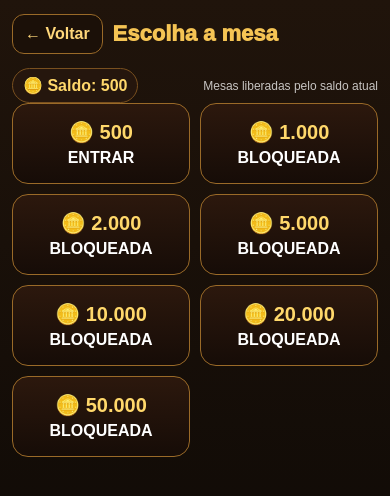
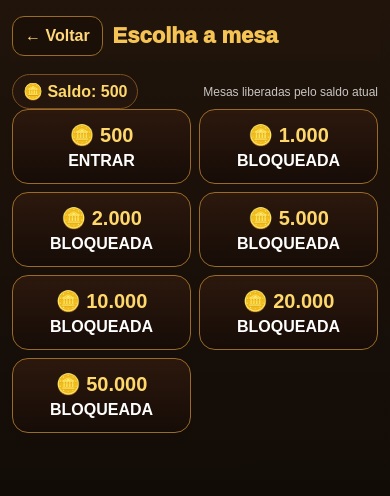
Before and after one commit to rodrigomaximiano4-coder/Truco-online, a plain HTML site: page index.html in a window 390 px wide. Both pictures are taken after a click on the button "🎴 JOGAR AGORA". Drawn offline with Linux system fonts and the light colour scheme.

Commit message:
Fix second and third screens for full mobile viewport

```diff
--- a/index.html
+++ b/index.html
@@ -28,13 +28,35 @@ button{font:inherit}
 .bottomNav{position:absolute;left:8px;right:8px;bottom:max(8px,env(safe-area-inset-bottom));z-index:4;display:grid;grid-template-columns:repeat(4,1fr);gap:6px}
 .bottomNav button{min-height:76px;border:1px solid #8f6127;border-radius:15px;background:linear-gradient(180deg,#2b180e,#120b07);color:#ffe0a2;font-weight:900;font-size:11px;line-height:1.12;padding:7px 3px;box-shadow:0 5px 13px #0008}
 .bottomNav .ico{display:block;font-size:24px;margin-bottom:4px}
-.screen{min-height:100svh;background:linear-gradient(#20140b,#080604);padding:14px 12px 28px}
-.topbar{display:flex;align-items:center;gap:10px;margin-bottom:14px}
+.screen{
+position:fixed;inset:0;width:100vw;height:100svh;min-height:100svh;
+overflow-y:auto;overflow-x:hidden;
+background:linear-gradient(#20140b,#080604);
+padding:max(10px,env(safe-area-inset-top)) 12px max(18px,env(safe-area-inset-bottom));
+-webkit-overflow-scrolling:touch
+}
+.topbar{
+position:sticky;top:0;z-index:20;
+display:flex;align-items:center;gap:10px;
+margin:-2px -2px 12px;padding:4px 2px 8px;
+background:linear-gradient(180deg,#20140b 75%,transparent)
+}
 .back{border:1px solid #9a6a28;background:#1b1008;color:#ffd77a;border-radius:12px;padding:10px 12px;font-weight:900}
 .title{font-size:22px;font-weight:1000;color:#f5c454}
-.card{background:#120d09;border:1px solid #69471f;border-radius:18px;padding:14px;margin:10px 0;box-shadow:0 8px 22px #0006}
-.grid{display:grid;grid-template-columns:repeat(2,minmax(0,1fr));gap:10px}
-.tbl,.action{border:1px solid #9a6a28;background:linear-gradient(#2c180d,#160c07);color:#fff;border-radius:16px;padding:16px 10px;font-weight:900}
+.card{
+background:#120d09;border:1px solid #69471f;border-radius:18px;
+padding:12px;margin:8px 0;box-shadow:0 8px 22px #0006;
+width:100%
+}
+.grid{
+display:grid;grid-template-columns:repeat(2,minmax(0,1fr));gap:8px;
+width:100%
+}
+.tbl,.action{
+border:1px solid #9a6a28;background:linear-gradient(#2c180d,#160c07);
+color:#fff;border-radius:16px;padding:13px 8px;font-weight:900;
+min-height:66px;width:100%
+}
 .tbl strong{display:block;color:#ffd86b;font-size:20px;margin-bottom:5px}
 .green{background:linear-gradient(#2db934,#146917);border-color:#b7e99e}
 .blue{background:linear-gradient(#318de9,#174e9d);border-color:#b4d7ff}
@@ -48,7 +70,15 @@ button{font:inherit}
 @media(max-height:720px){
   .logoPlate{top:9%}.menuActions{bottom:86px;gap:6px}.menuBtn{min-height:50px}.bottomNav button{min-height:66px}
 }
-@media(max-width:380px){.grid{grid-template-columns:1fr}.reactions{grid-template-columns:repeat(3,1fr)}}
+@media(max-width:380px){
+  .grid{grid-template-columns:repeat(2,minmax(0,1fr))}
+  .reactions{grid-template-columns:repeat(3,1fr)}
+  .title{font-size:19px}
+  .tbl strong{font-size:17px}
+}
+@media(min-height:780px){
+  .screen{padding-top:max(12px,env(safe-area-inset-top))}
+}
 </style>
 </head>
 <body>
```
